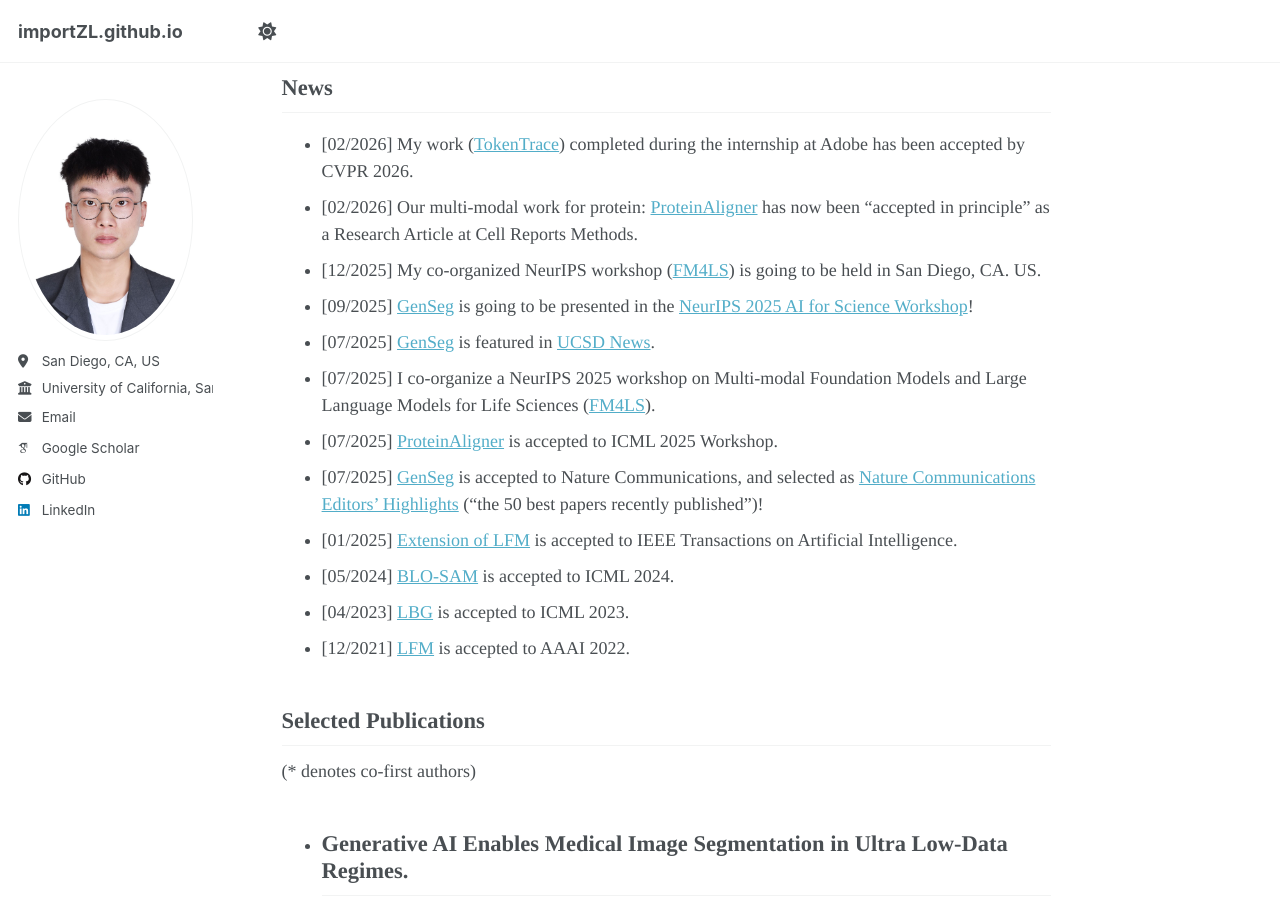
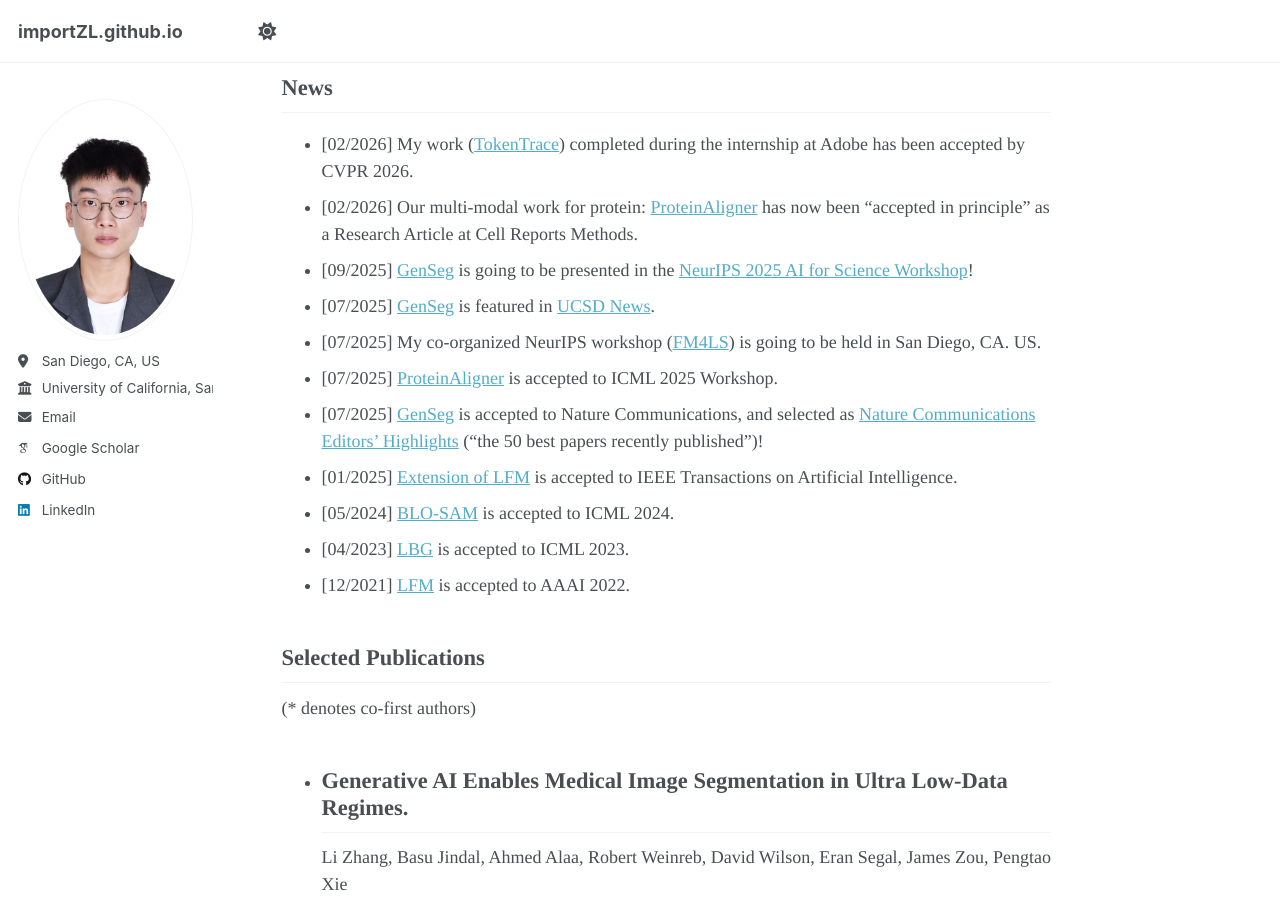
Before and after one commit to importZL/importZL.github.io, a Jekyll site: the page built from _pages/about.md, in a window 1280 px wide and 900 px high, scrolled down 375 px. Built offline with Jekyll 4.4.1, drawn with Linux system fonts in a browser that asks for light colours; some web fonts are replaced; a script that is not in the unit is left out.

Commit message:
Revise news entries in about.md
Updated the news section with new entries and removed outdated information.

```diff
--- a/_pages/about.md
+++ b/_pages/about.md
@@ -18,10 +18,9 @@ News
 ------
 - [02/2026] My work ([TokenTrace](https://arxiv.org/abs/2602.19019)) completed during the internship at Adobe has been accepted by CVPR 2026.
 - [02/2026] Our multi-modal work for protein: [ProteinAligner](https://www.biorxiv.org/content/10.1101/2024.10.06.616870v1) has now been “accepted in principle” as a Research Article at Cell Reports Methods.
-- [12/2025] My co-organized NeurIPS workshop ([FM4LS](https://nips2025fm4ls.github.io/index.html)) is going to be held in San Diego, CA. US.
 - [09/2025] [GenSeg](https://www.nature.com/articles/s41467-025-61754-6) is going to be presented in the [NeurIPS 2025 AI for Science Workshop](https://ai4sciencecommunity.github.io/neurips25.html)!
 - [07/2025] [GenSeg](https://www.nature.com/articles/s41467-025-61754-6) is featured in [UCSD News](https://today.ucsd.edu/story/new-ai-tool-learns-to-read-medical-images-with-far-less-data).
-- [07/2025] I co-organize a NeurIPS 2025 workshop on Multi-modal Foundation Models and Large Language Models for Life Sciences ([FM4LS](https://neurips.cc/virtual/2025/workshop/109536)).
+- [07/2025] My co-organized NeurIPS workshop ([FM4LS](https://nips2025fm4ls.github.io/index.html)) is going to be held in San Diego, CA. US.
 - [07/2025] [ProteinAligner](https://www.biorxiv.org/content/10.1101/2024.10.06.616870v1) is accepted to ICML 2025 Workshop.
 - [07/2025] [GenSeg](https://www.nature.com/articles/s41467-025-61754-6) is accepted to Nature Communications, and selected as [Nature Communications Editors’ Highlights](https://www.nature.com/collections/aahajfhafc) ("the 50 best papers recently published")!
 - [01/2025] [Extension of LFM](https://ieeexplore.ieee.org/abstract/document/10855680) is accepted to IEEE Transactions on Artificial Intelligence.
```
